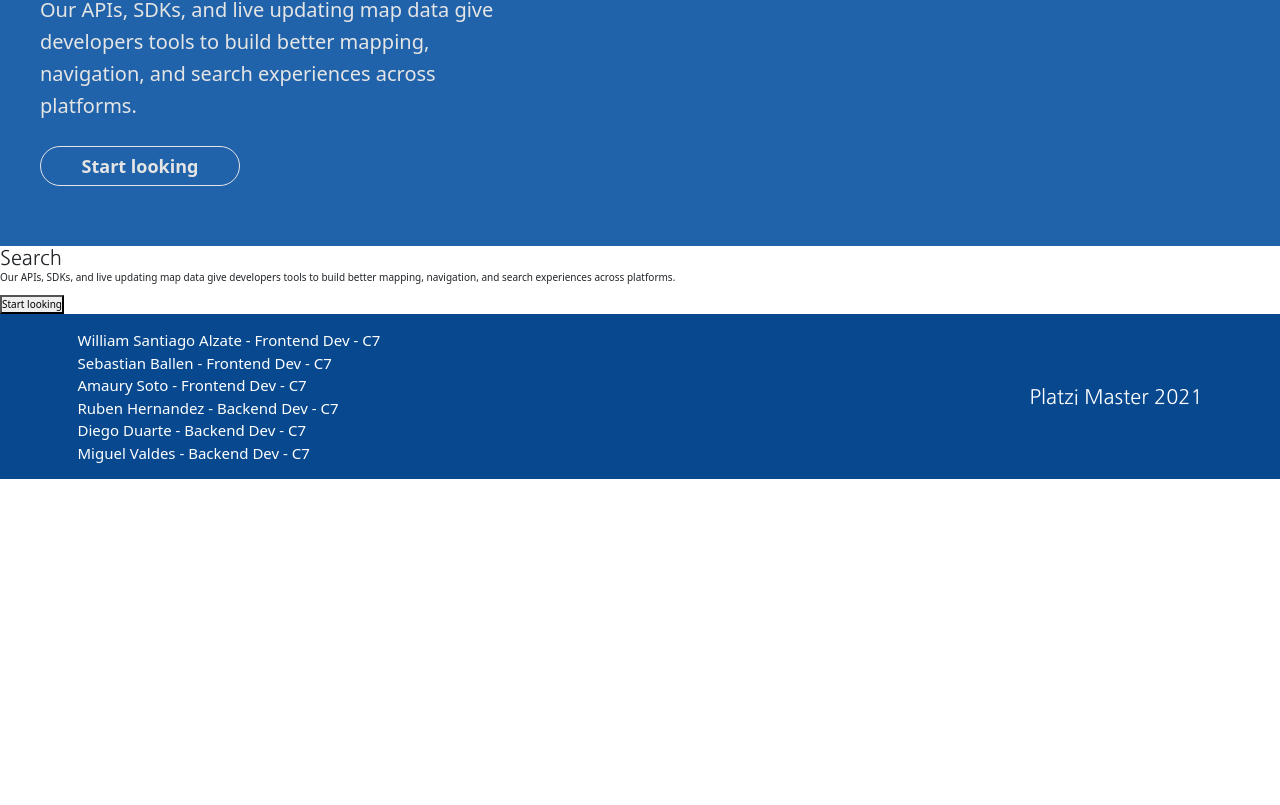
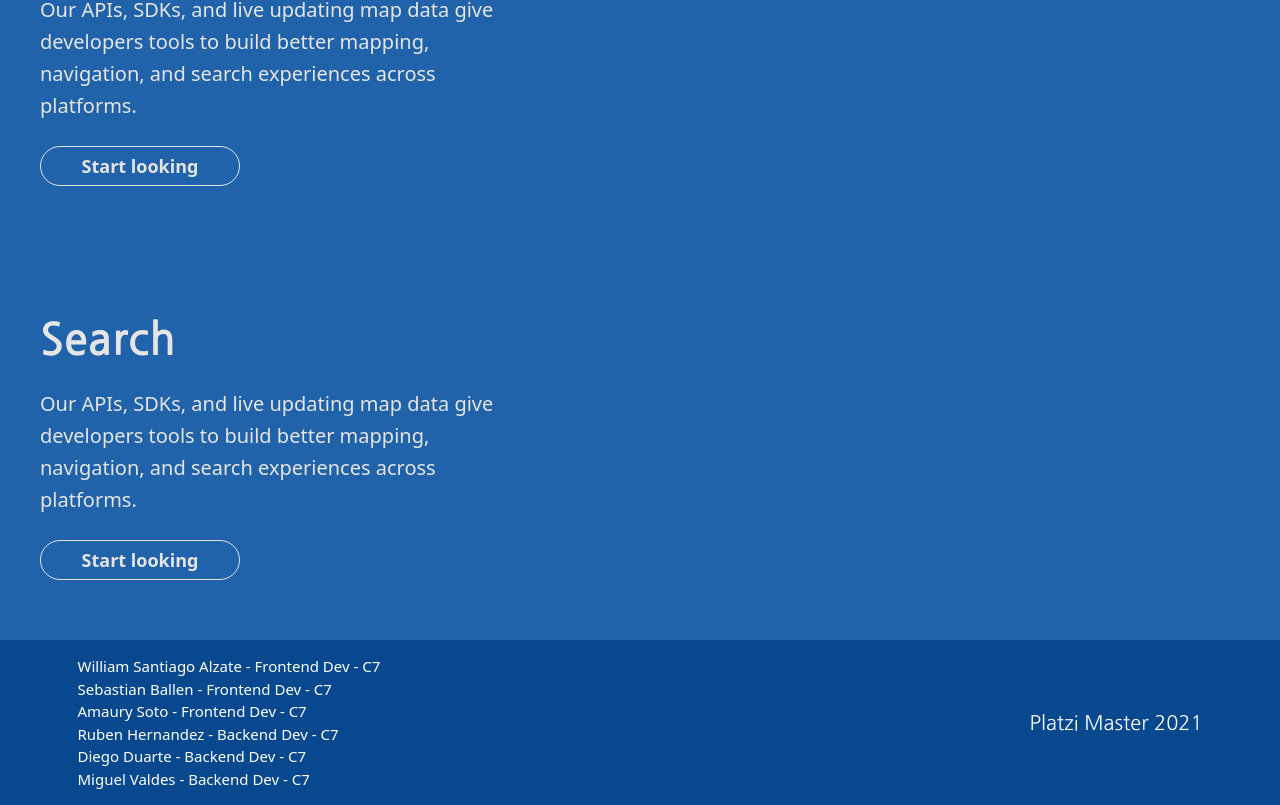
Before and after one commit to RubDevs/covid-statistics, a React (Create React App) app: page / in a window 1280 px wide. Shown: the part 670-1475 px from the top of the page. Before the commit the page ends 1149 px from the top, so only its background shows below. Built offline with nearby package versions, Linux system fonts and the light colour scheme.

Commit message:
Search container updated: Styles added to section.

```diff
--- a/src/styles/components/_landing.scss
+++ b/src/styles/components/_landing.scss
@@ -64,3 +64,35 @@
     width: 200px;
   }
 }
+
+.search-container {
+  background-color:$blue-color;
+  h2 {
+    color:#E5E5E5;
+    font-size: 4.4rem;
+    font-weight: 700;
+    line-height: 48px;
+    margin: auto auto 24px auto;
+    padding: 70px 40px 0px;
+  }
+  p {
+    color:#E5E5E5;
+    font-size: 2rem;
+    font-weight: 300;
+    line-height: 32px;
+    max-width: 540px;
+    margin: 0px 0px 24px 0px;
+    padding: 0px 40px 0px;
+  }
+  button {
+    background-color:$blue-color;
+    border:solid 1px #E5E5E5;
+    border-radius: 25px;
+    color: #E5E5E5;
+    font-size: 1.8rem;
+    font-weight: 700;
+    height: 40px;
+    margin: 0px 0px 60px 40px;
+    width: 200px;
+  }
+}
```
